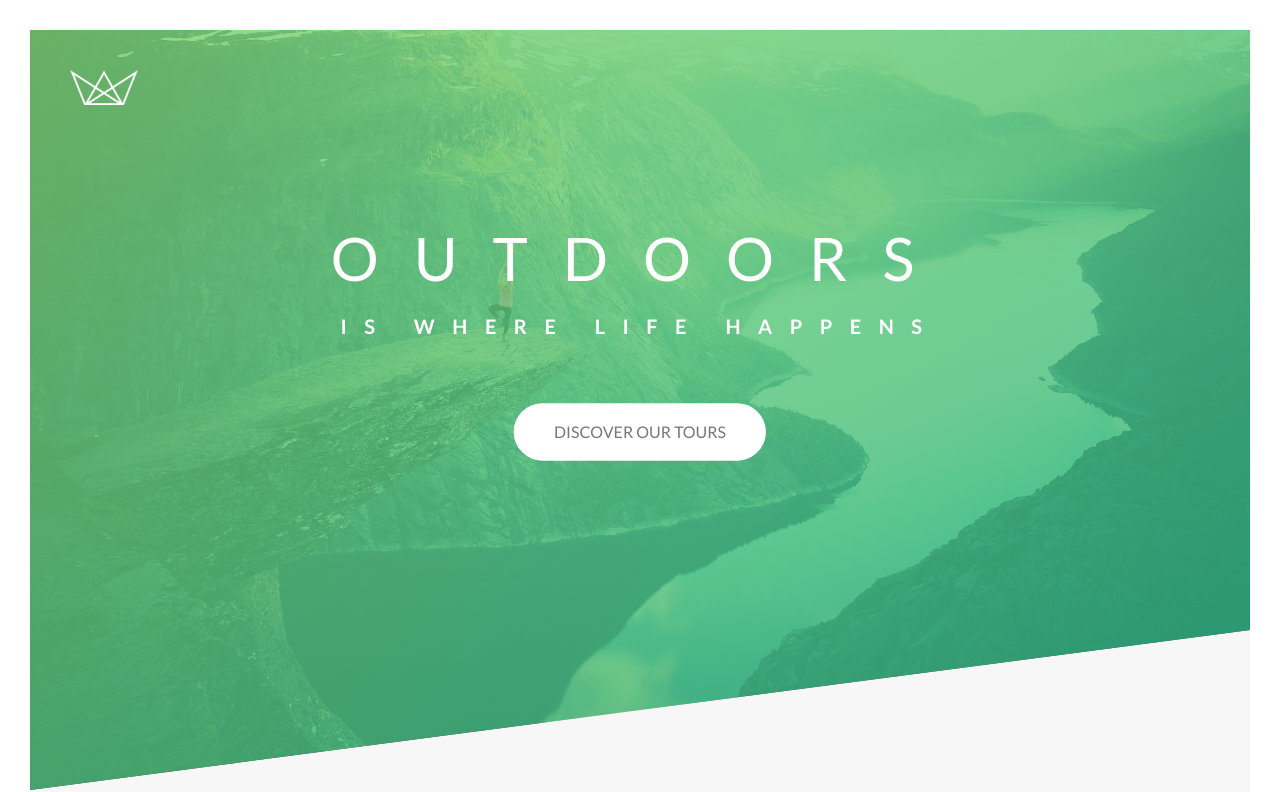
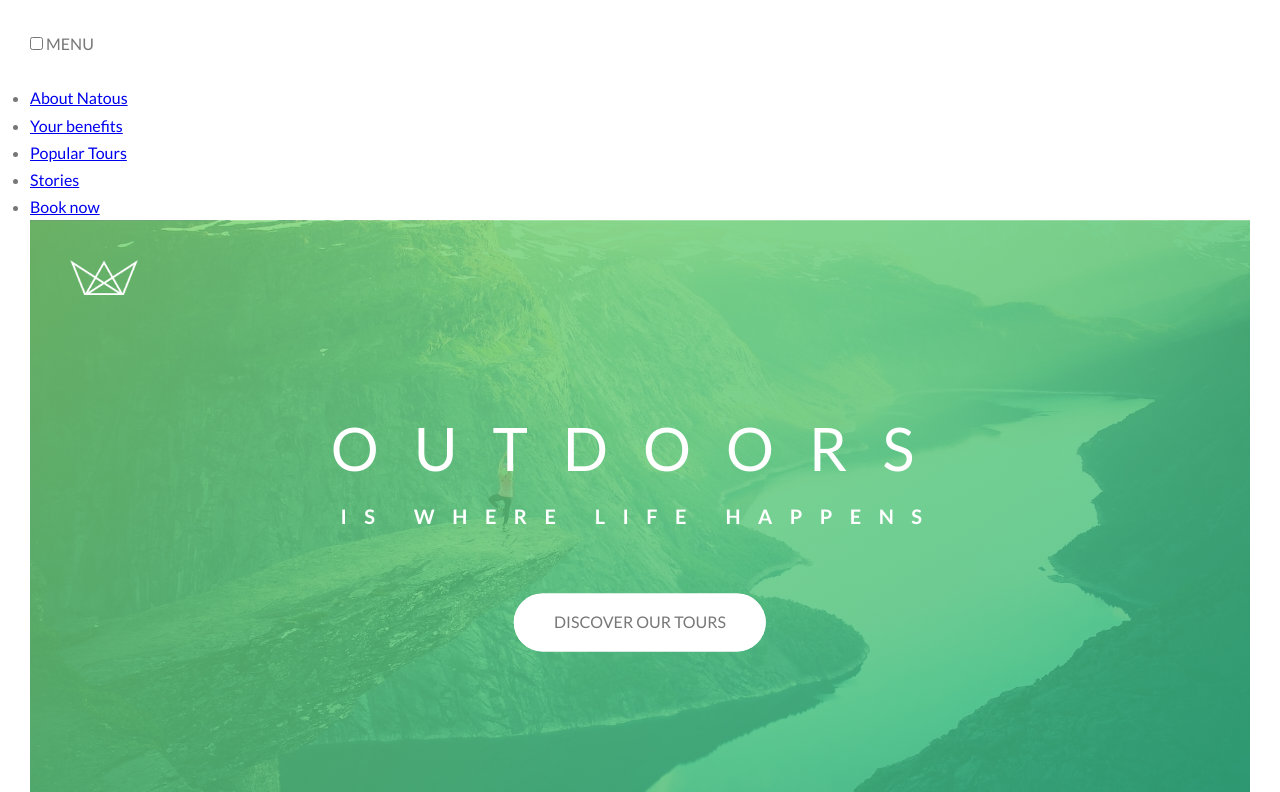
Before and after one commit to damo989/Natours, a website: page index.html in a window 1280 px wide. Shown: the top 792 px of the page. Drawn offline with Linux system fonts and the light colour scheme.

Commit message:
Started navbar

```diff
--- a/index.html
+++ b/index.html
@@ -10,6 +10,26 @@
     <link rel="stylesheet" href="css/style.css">
 </head>
 <body>
+
+<div class="navigation">
+    <input type="checkbox" class="navigation__checkbox" id="navi-toggle">
+
+    <label for="navi-toggle" class="navigation__button">MENU</label>
+
+    <div class="navigation__background">&nbsp;</div>
+
+    <nav class="navigation__nav">
+        <ul class="navigation__list">
+            <li class="navigation__item"><a href="#" class="navigation__link">About Natous</a></li>
+            <li class="navigation__item"><a href="#" class="navigation__link">Your benefits</a></li>
+            <li class="navigation__item"><a href="#" class="navigation__link">Popular Tours</a></li>
+            <li class="navigation__item"><a href="#" class="navigation__link">Stories</a></li>
+            <li class="navigation__item"><a href="#" class="navigation__link">Book now</a></li>
+
+        </ul>
+    </nav>
+</div>
+
     <header class="header">
         <div class="header__logo-box">
             <img src="img/logo-white.png" alt="Logo" class="header__logo">
--- /dev/null
+++ b/sass/layout/_navigation.scss
@@ -0,0 +1,32 @@
+.navigation{
+    &__checkbox{
+
+    }
+
+    &__button{
+
+    }
+
+    &__background{
+        height: 6rem;
+        width: 6rem;
+        border-radius: 50%;
+        position: fixed;
+        top: 6.5rem;
+        right: 6.5rem;
+        background-image: radial-gradient($color-primary-light, $color-primary-dark);
+    }
+
+    &__nav{
+
+    }
+
+    &__list{
+
+    }
+
+    &__link{
+
+    }
+
+}
--- a/sass/main.scss
+++ b/sass/main.scss
@@ -18,6 +18,9 @@
 @import "layout/footer";
 @import "layout/grid";
 @import "layout/header";
+@import "layout/navigation";
+
+
 
 @import "pages/home";
 
```
